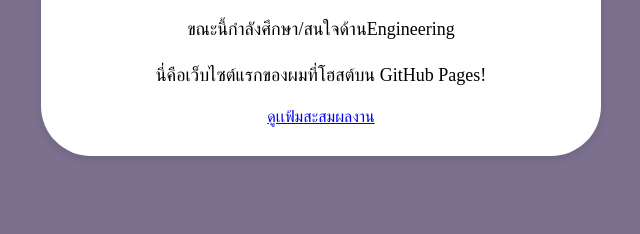
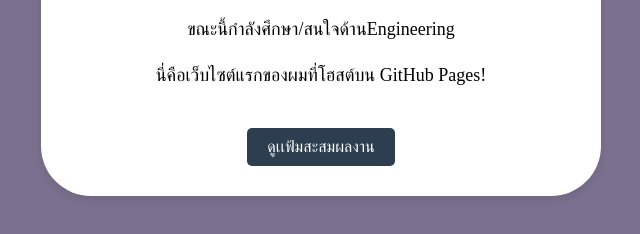
Before and after one commit to s34303/s34303, a plain HTML site: page index.html in a window 1280 px wide. Shown: the part 200-434 px from the top of the page, without its empty margins (319-959 px from the left). Drawn offline with Linux system fonts and the light colour scheme.

Commit message:
Update index.html

```diff
--- a/index.html
+++ b/index.html
@@ -13,8 +13,12 @@ text-align: center; padding: 50px;
 background: white; border-radius: 50px;
 box-shadow: 0 4px 8px rgba(0,0,0,0.1);
 max-width: 500px; margin: 0 auto; padding: 30px;
+}
+  .btn { display: inline-block; background: #2c3e50; color: white; padding: 10px
+20px; text-decoration: none; border-radius: 5px; margin-top: 20px; }
 
-}
+
+
 h1 { color: #2c3e50; }
 p { font-size: 18px; line-height: 1.6; }
 </style>
```
